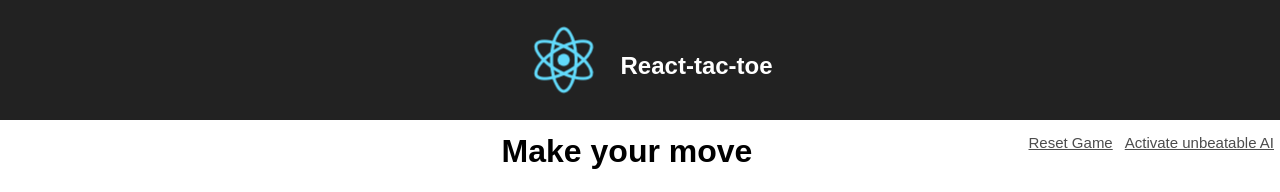
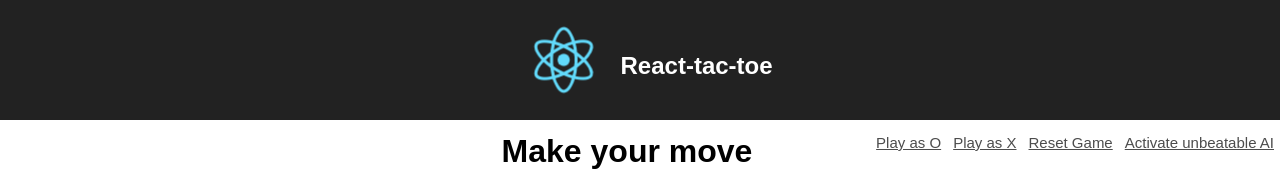
Before and after one commit to Jefferson-Faseler/React-tac-toe, a React (Create React App) app: page / in a window 1280 px wide. Shown: the top 192 px of the page. Built offline with nearby package versions, Linux system fonts and the light colour scheme.

Commit message:
User can succesfully choose O or X.

```diff
--- a/src/Board.js
+++ b/src/Board.js
@@ -24,6 +24,8 @@ class Board extends React.Component {
     this.minimax = this.minimax.bind(this)
     this.placeMark = this.placeMark.bind(this)
     this.resetGame = this.resetGame.bind(this)
+    this.startX = this.startX.bind(this)
+    this.startO = this.startO.bind(this)
   }
 
   threeInRow(squares, turn) {
@@ -123,6 +125,14 @@ class Board extends React.Component {
     this.checkForWin(symbol)
   }
 
+  startX() {
+    this.setState({turn: 'X'})
+  }
+
+  startO() {
+    this.setState({turn: 'O'})
+  }
+
   // handles most functionality of app
   // finds if the square clicked is empty, if it is then
   // appropriate symbol is placed in square and then
@@ -170,6 +180,8 @@ class Board extends React.Component {
       <div>
         <button onClick={this.activateAI} className="header-title controls">Activate unbeatable AI</button>
         <button onClick={this.resetGame} className="header-title controls">Reset Game</button>
+        <button onClick={this.startX} className="header-title controls">Play as X</button>
+        <button onClick={this.startO} className="header-title controls">Play as O</button>
         <div id="game-board">
         <h1 className="header-title game-message">{this.state.message}</h1>
           <div className={"board-row"}>
```
